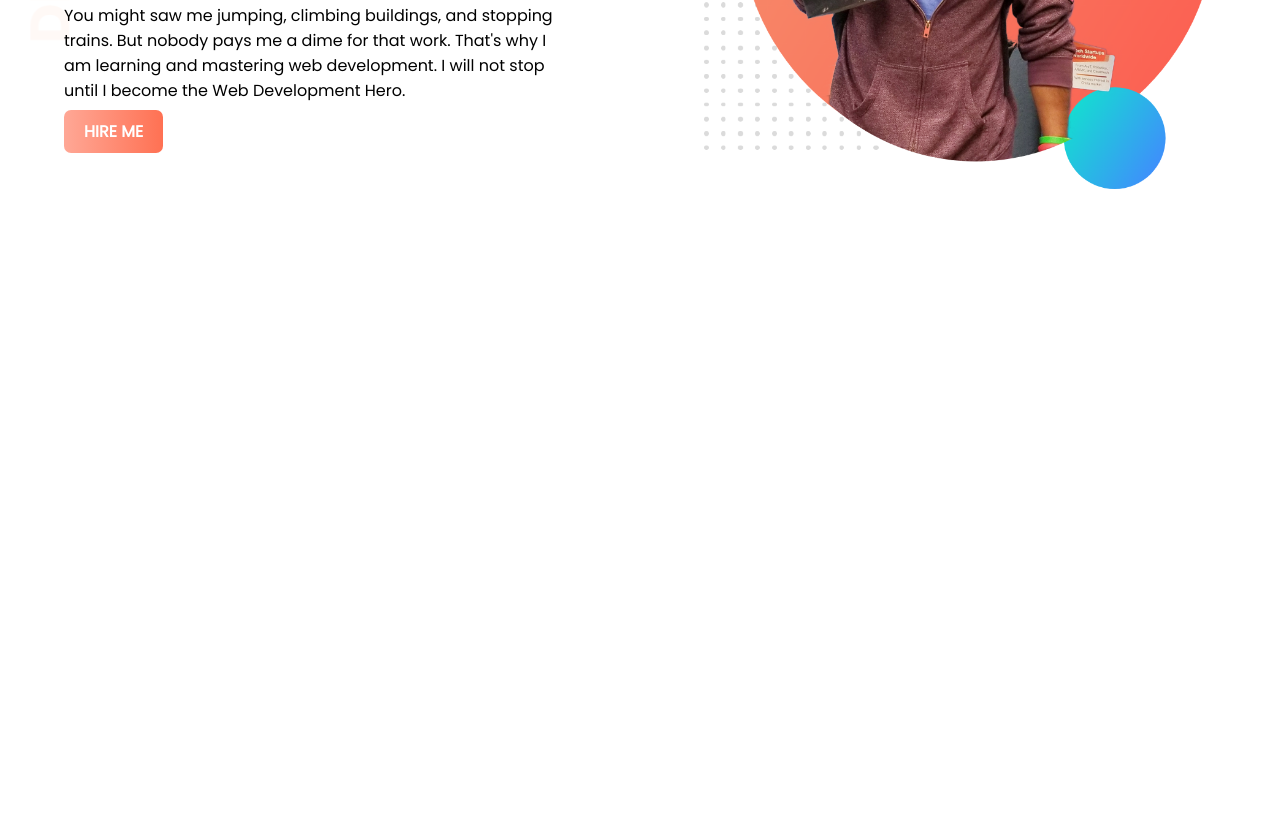
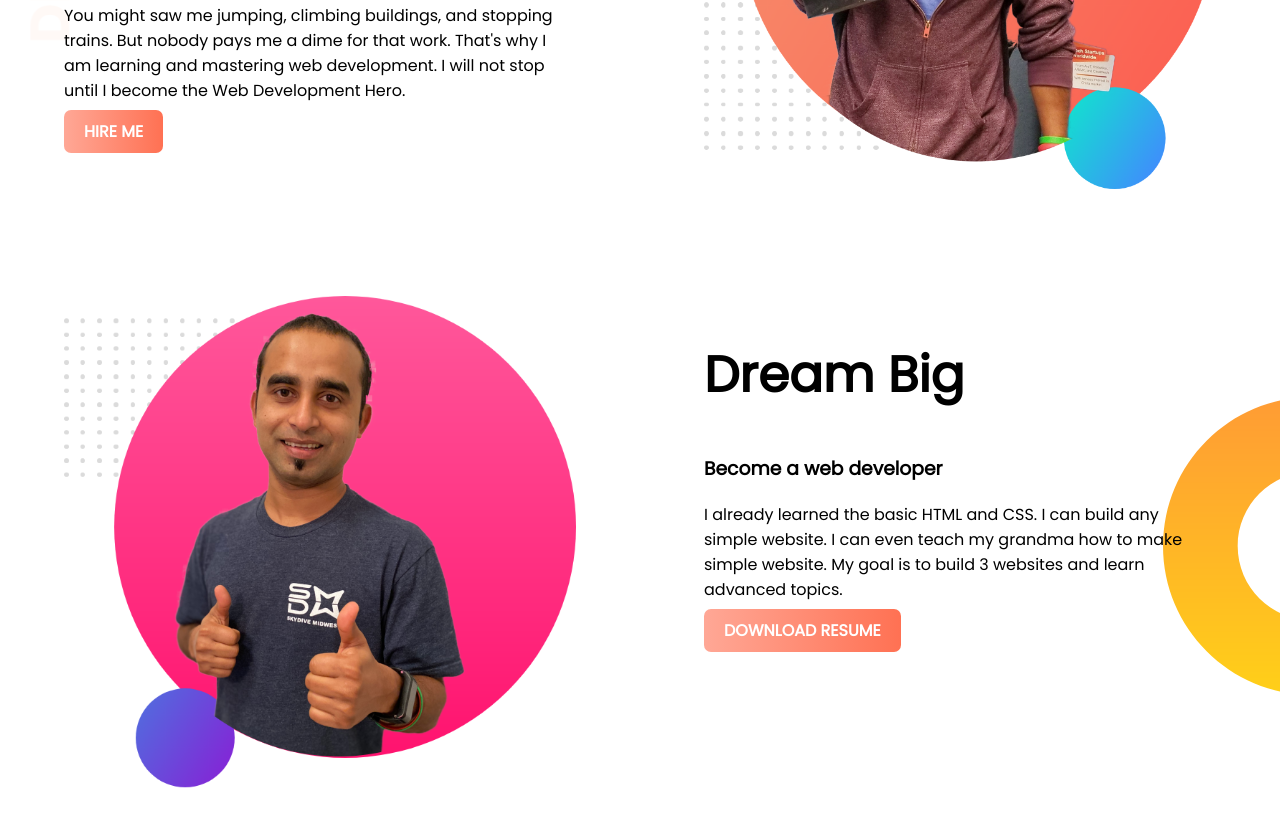
Before and after one commit to taibislamdipu/developer-portfolio-practice, a plain HTML site: page index.html in a window 1280 px wide. Shown: the part 319-1146 px from the top of the page. Before the commit the page ends 800 px from the top, so only its background shows below. Drawn offline with Linux system fonts and the light colour scheme.

Commit message:
dream area done

```diff
--- a/css/style.css
+++ b/css/style.css
@@ -7,6 +7,7 @@ body{
 
 section{
     display: flex;
+    margin-bottom: 100px;
 }
 
 section h1{
@@ -40,3 +41,10 @@ section h1{
     color: white;
     font-weight: bold;
 }
+
+.dream-area{
+    background-image: url(../images/dream-bg.png);
+    background-repeat: no-repeat;
+    background-position: right;
+
+}
--- a/index.html
+++ b/index.html
@@ -1,5 +1,6 @@
 <!DOCTYPE html>
 <html lang="en">
+
 <head>
     <meta charset="UTF-8">
     <meta http-equiv="X-UA-Compatible" content="IE=edge">
@@ -7,7 +8,7 @@
     <title>Developer Portfolio Practice</title>
 
     <!-- favicon -->
-    <link rel="shortcut icon" href="favicon.ico" type="image/x-icon">
+    <link rel="shortcut icon" href="images/favicon.jpg" type="image/x-icon">
 
     <!-- custom css -->
     <link rel="stylesheet" href="css/style.css">
@@ -18,6 +19,7 @@
     <link href="https://fonts.googleapis.com/css2?family=Poppins&display=swap" rel="stylesheet">
 
 </head>
+
 <body>
     <!-- top section -->
     <section class="top-section">
@@ -27,9 +29,11 @@
 
             <h3>Build Climber and Train Stopper </h3>
             <p>
-                You might saw me jumping, climbing buildings, and stopping trains. But nobody pays me a dime for that work.
+                You might saw me jumping, climbing buildings, and stopping trains. But nobody pays me a dime for that
+                work.
                 That's
-                why I am learning and mastering web development. I will not stop until I become the Web Development Hero.
+                why I am learning and mastering web development. I will not stop until I become the Web Development
+                Hero.
             </p>
             <a href="https://www.linkedin.com/in/taibislamdipu/" target="_blank" class="orange-button">HIRE ME</a>
         </div>
@@ -37,5 +41,23 @@
             <img src="images/jhankar.png" alt="">
         </div>
     </section>
+
+    <!-- dream area -->
+    <section class="dream-area">
+        <div class="half-width">
+            <img src="images/jhankar2.png" alt="">
+        </div>
+        <div class="half-width">
+            <h1>Dream Big </h1>
+            <h3>Become a web developer </h3>
+            <p>
+                I already learned the basic HTML and CSS. I can build any simple website. I can even teach my grandma
+                how to
+                make simple website. My goal is to build 3 websites and learn advanced topics.
+            </p>
+            <a href="https://www.linkedin.com/in/taibislamdipu/" target="_blank" class="orange-button">DOWNLOAD RESUME</a>
+        </div>
+    </section>
 </body>
+
 </html>
```
Also changed, not shown: images/favicon.jpg (added), images/favicon.png (deleted).
